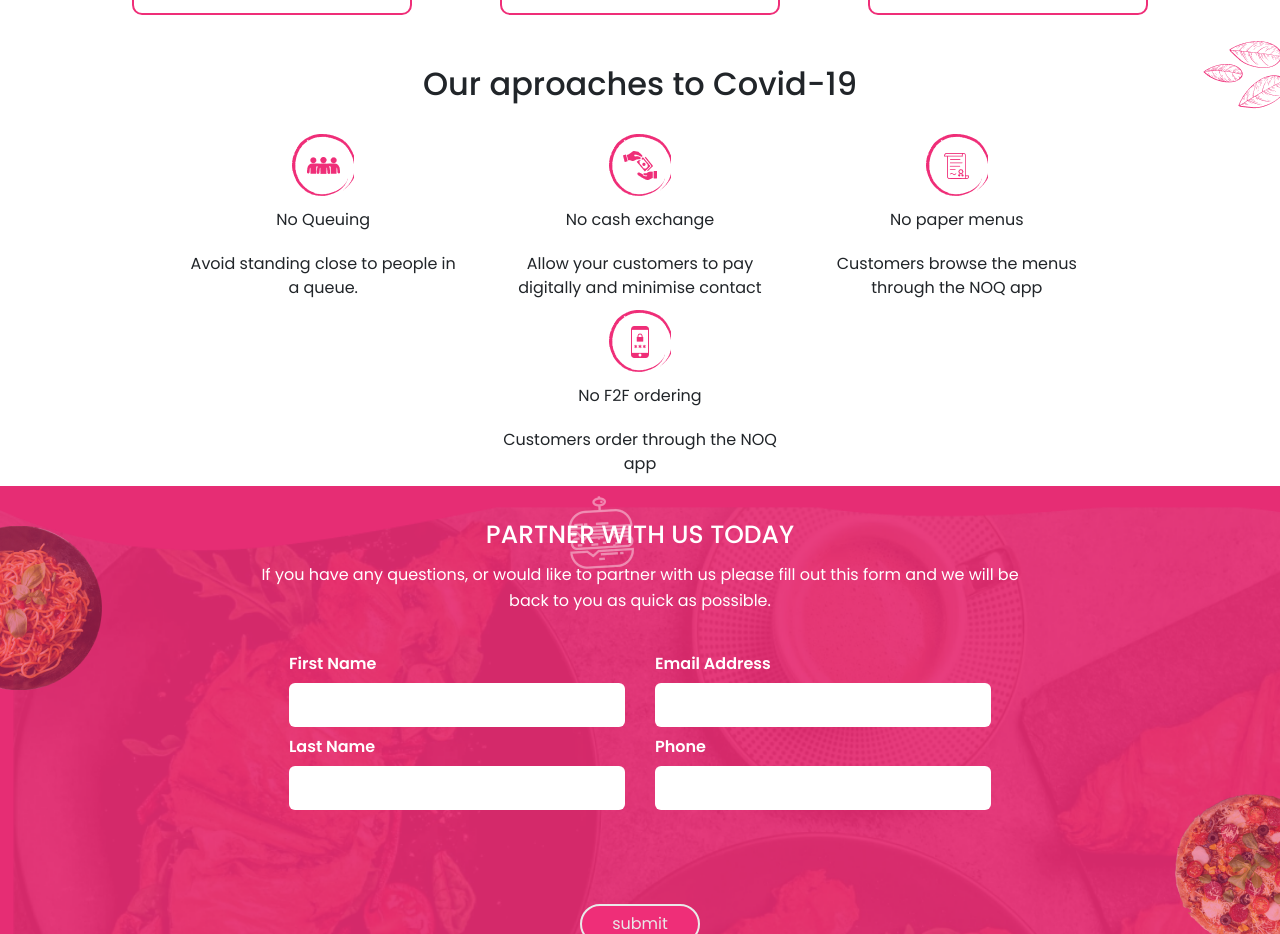
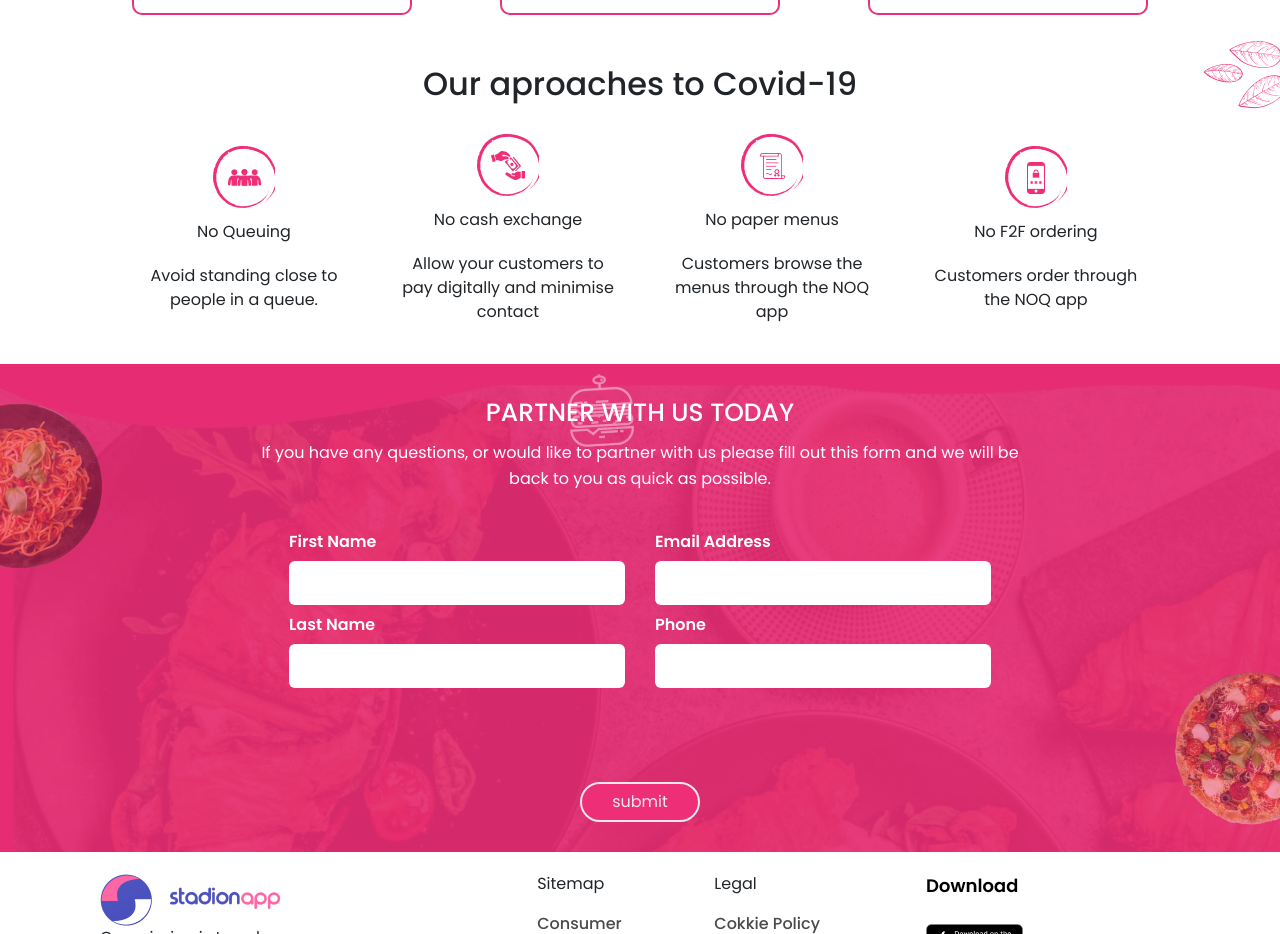
Before and after one commit to shafiimam/stadion, a React (Create React App) app: page / in a window 1280 px wide. Shown: the part 2460-3394 px from the top of the page. Built offline with nearby package versions, Linux system fonts and the light colour scheme.

Commit message:
final touch

```diff
--- a/src/Components/Approach/approach.css
+++ b/src/Components/Approach/approach.css
@@ -4,6 +4,7 @@
   align-items: center;
   justify-content: center;
   flex-basis: auto;
+  margin: 30px 0px;
 }
 .approach-icon {
   background: url("../../Images/circle.png");
@@ -18,7 +19,7 @@
   display: flex;
   flex-direction: column;
   align-items: center;
-  width: 30%;
+  width: 25%;
 }
 .approach > p {
   margin: 10px 0px;
```
